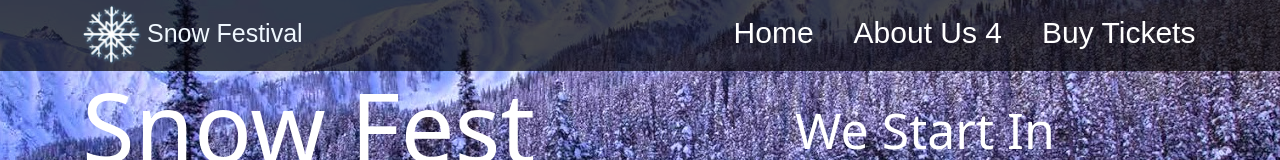
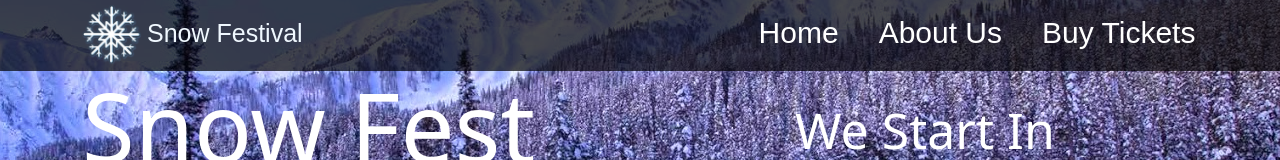
Before and after one commit to Shuvo-2077/Winter-Festival, a plain HTML site: page index.html in a window 1280 px wide. Shown: the top 160 px of the page. Drawn offline with nearby package versions, Linux system fonts and the light colour scheme.

Commit message:
Update index.html

```diff
--- a/index.html
+++ b/index.html
@@ -18,7 +18,7 @@
             <div class="menu">
                 <ul>
                     <li><a href="#xcode13">Home</a></li>
-                    <li><a href="#swift">About Us 4</a></li>
+                    <li><a href="#swift">About Us</a></li>
                     <li><a href="#about">Buy Tickets</a></li>
 
                 </ul>
```
